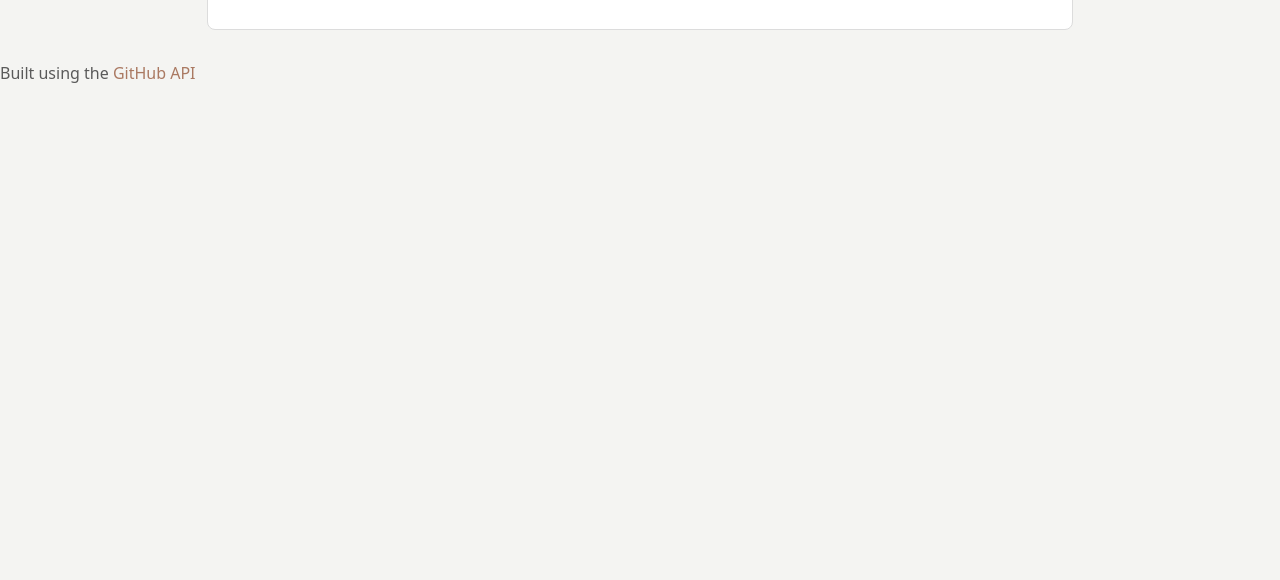
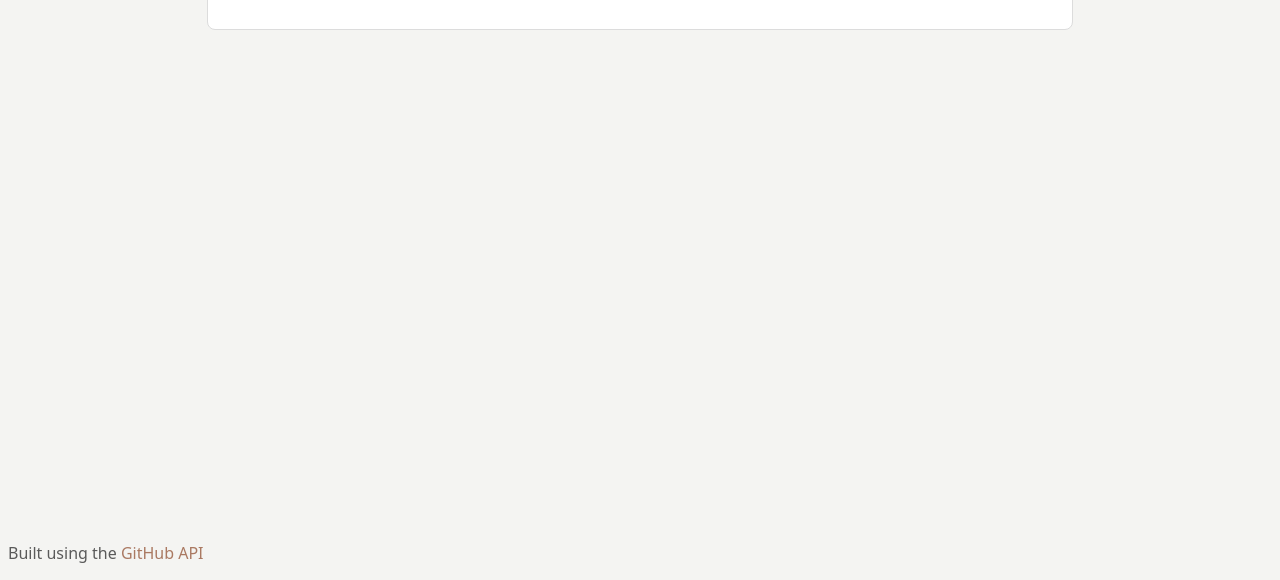
Before and after one commit to leegibsonhoward/first-commit-finder, a plain HTML site: page index.html in a window 1280 px wide. Shown: the part 220-800 px from the top of the page. Drawn offline with Linux system fonts and the light colour scheme.

Commit message:
position footer to bottom left of page

```diff
--- a/css/styles.css
+++ b/css/styles.css
@@ -83,3 +83,11 @@ button {
     cursor: pointer;
     font-size: 1rem;
 }
+
+footer {
+    position: fixed;
+    bottom: 0;
+    left: 8px;
+    width: 100%;
+    /* Other footer styles */
+  }
```
